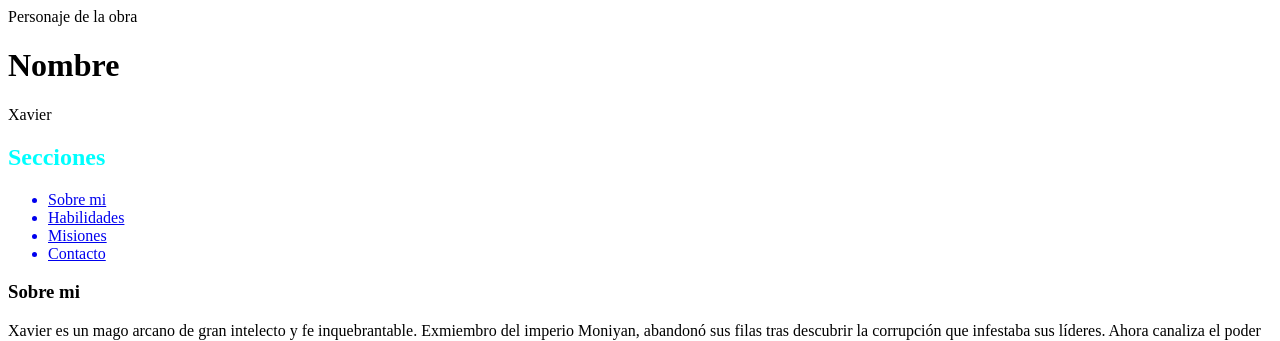
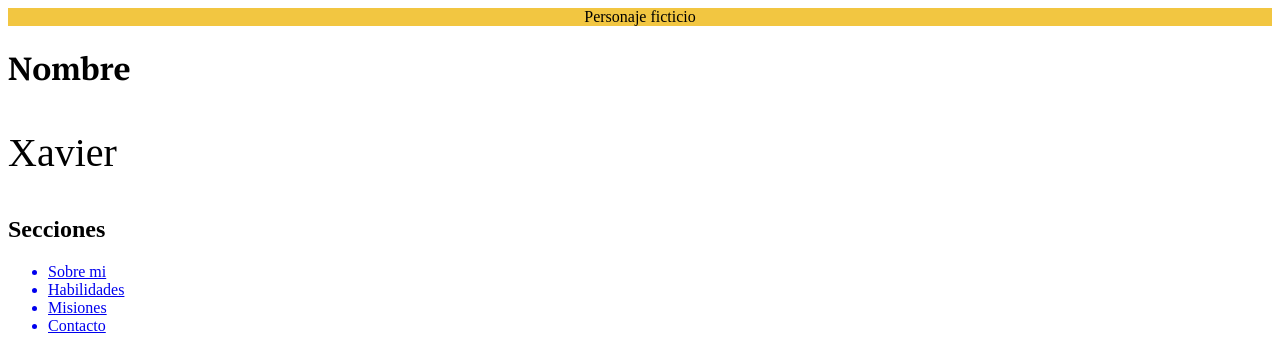
Before and after one commit to Chuchucrispi/mi-proyecto, a plain HTML site: page index.html in a window 1280 px wide. Shown: the top 341 px of the page. Drawn offline with Linux system fonts and the light colour scheme.

Commit message:
Correcciones en la estructura basica e inclusion de secciones

```diff
--- a/index.html
+++ b/index.html
@@ -5,13 +5,16 @@
     <meta name="viewport" content="width=device-width, initial-scale=1.0">
     <title>Personaje prueba</title>
     <link rel="stylesheet" href="styles.css">
+    <link rel="preconnect" href="https://fonts.googleapis.com">
+    <link rel="preconnect" href="https://fonts.gstatic.com" crossorigin>
+    <link href="https://fonts.googleapis.com/css2?family=PT+Serif:ital,wght@0,400;0,700;1,400;1,700&display=swap" rel="stylesheet">
 </head>
 <body>
 
-    <Header>Personaje de la obra</Header>
+    <Header>Personaje ficticio</Header>
 
     <h1>Nombre</h1>
-        <p>Xavier</p>
+        <p id="Nombre">Xavier</p>
 
     <h2>Secciones</h2>
         <ul>
--- a/styles.css
+++ b/styles.css
@@ -1,3 +1,14 @@
-h2 {
-    color: aqua;
+header {
+    text-align: center;
+    background-color: #F2C641;
 }
+
+h1 {
+    font-family: "PT Serif", sans-serif;
+
+}
+
+#Nombre {
+    font-family: "PT Serif" sans-serif;
+    font-size: 40px;
+}
```
